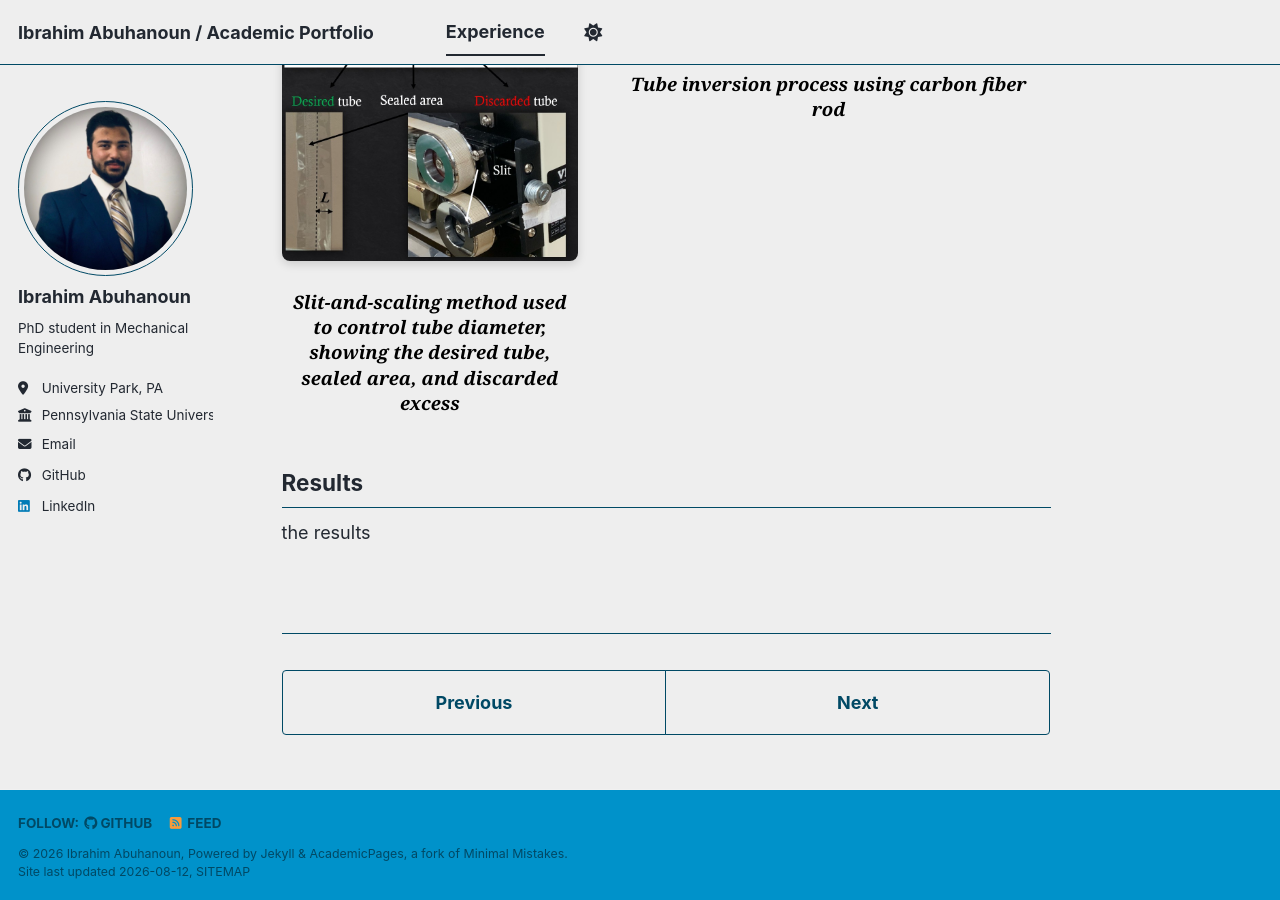
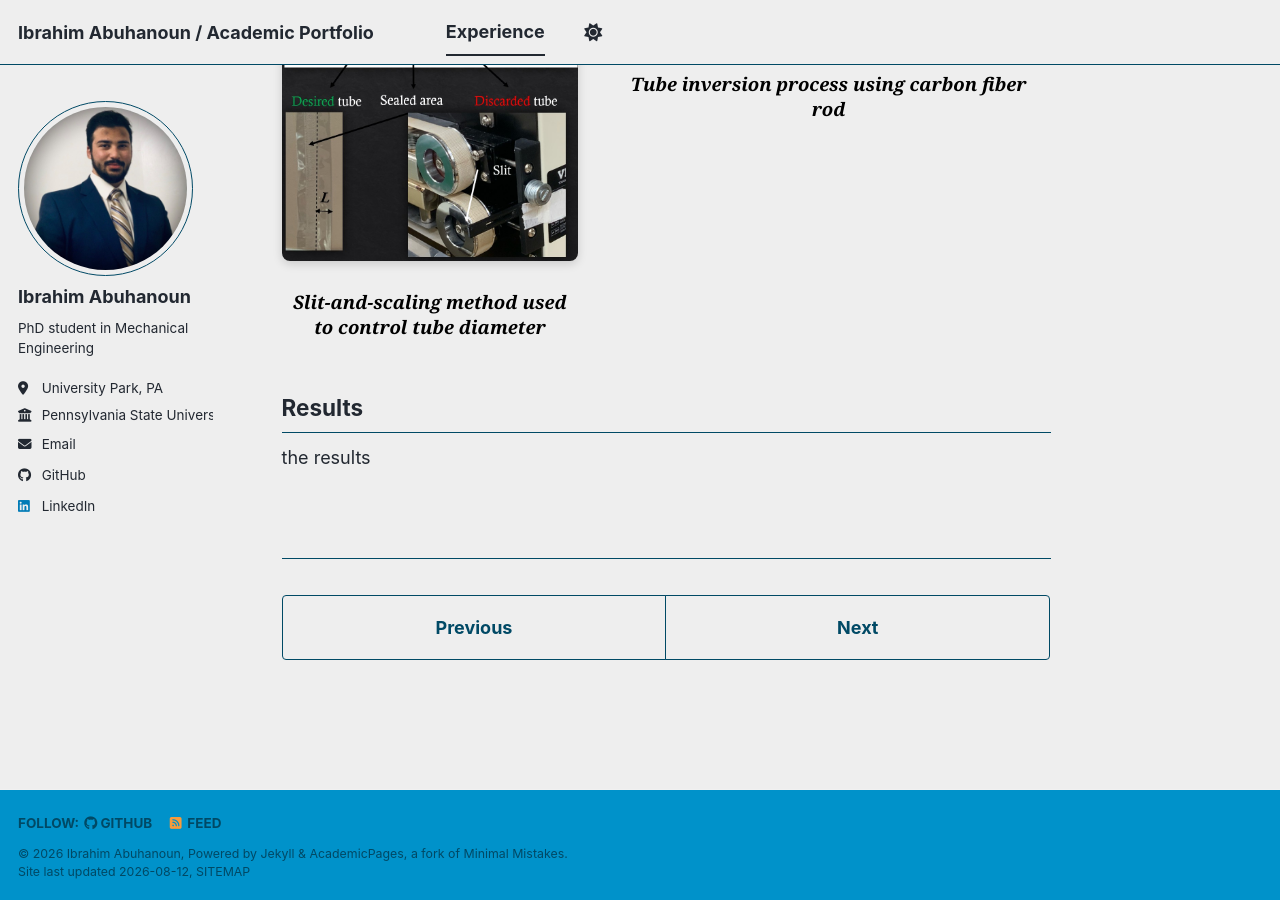
Before and after one commit to IbrahimAbuhanoun/IbrahimAbuhanoun.github.io, a Jekyll site: the page built from _portfolio/portfolio-1.md, in a window 1280 px wide and 900 px high, scrolled down 5430 px. Built offline with Jekyll 4.4.1, drawn with Linux system fonts in a browser that asks for light colours; a style sheet for code colours, icons or effects is not loaded.

Commit message:
Update portfolio-1.md

```diff
--- a/_portfolio/portfolio-1.md
+++ b/_portfolio/portfolio-1.md
@@ -279,7 +279,7 @@ Vine robot tubes were fabricated from low-density polyethylene (LDPE) film, a wi
              box-shadow:0 3px 10px rgba(0,0,0,0.15);"
     >
     <figcaption class="research-caption">
-      Slit-and-scaling method used to control tube diameter, showing the desired tube, sealed area, and discarded excess
+      Slit-and-scaling method used to control tube diameter
     </figcaption>
   </figure>
   <figure class="research-figure">
```
